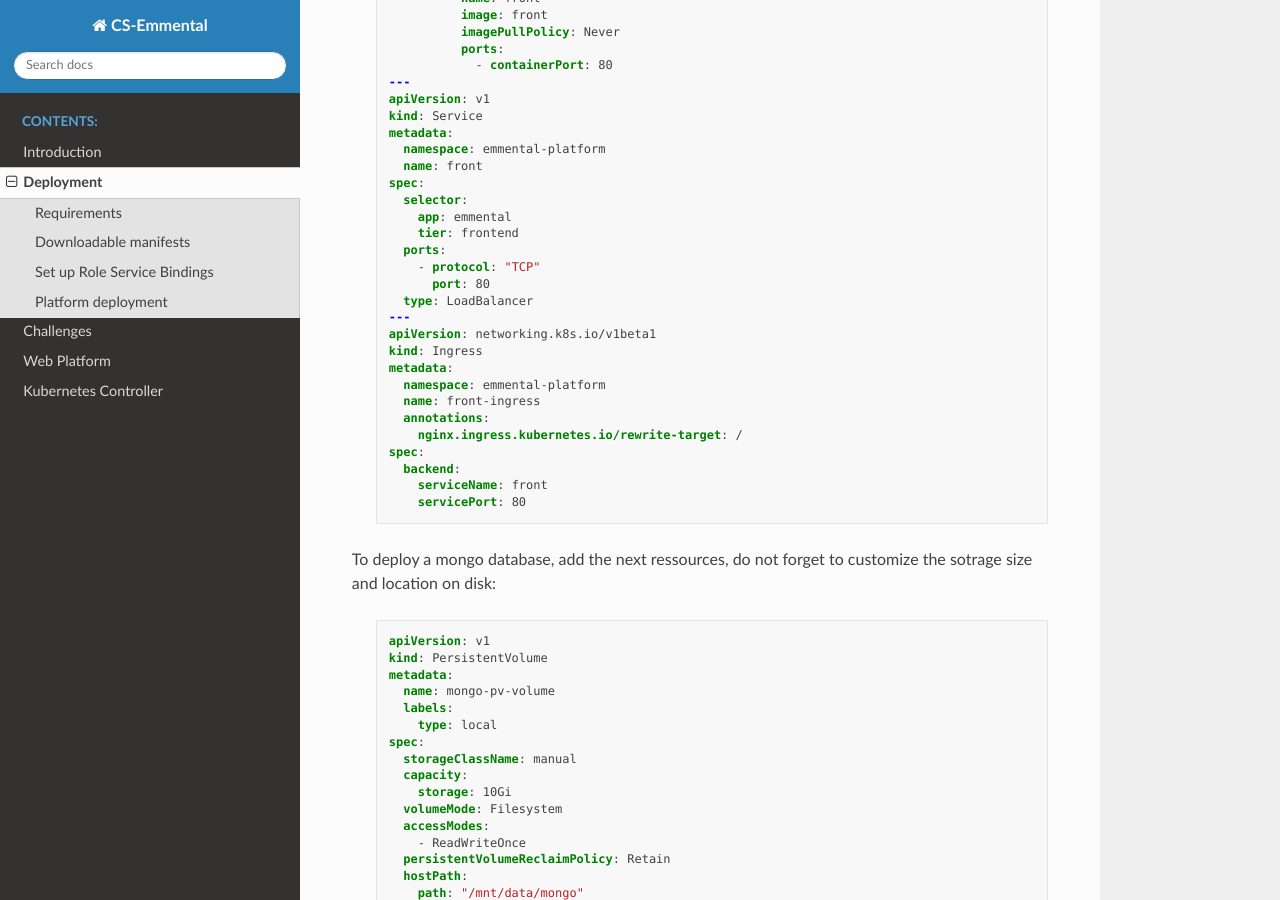
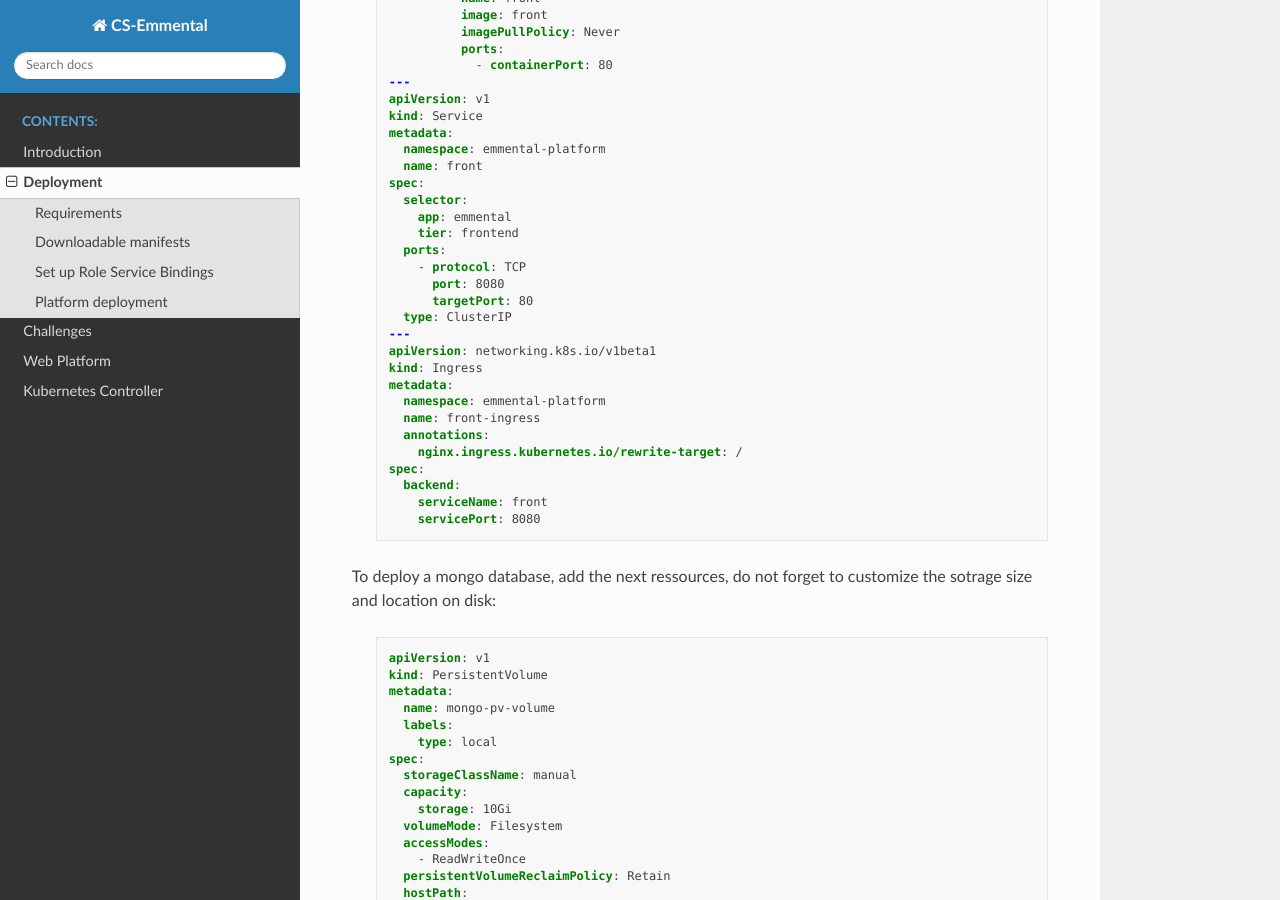
Before and after one commit to CS-Emmental/documentation, a Sphinx documentation site: the page built from source/administration/deployment.rst, in a window 1280 px wide and 900 px high, scrolled down 2477 px. Built offline with Sphinx 7.4.7 and the Read the Docs theme 2.0.0, drawn with Linux system fonts in a browser that asks for light colours.

Commit message:
Do not use LoadBalancer services unsupported by Minikube

```diff
--- a/source/files/front.yaml
+++ b/source/files/front.yaml
@@ -34,9 +34,10 @@ spec:
     app: emmental
     tier: frontend
   ports:
-    - protocol: "TCP"
-      port: 80
-  type: LoadBalancer
+    - protocol: TCP
+      port: 8080
+      targetPort: 80
+  type: ClusterIP
 ---
 apiVersion: networking.k8s.io/v1beta1
 kind: Ingress
@@ -48,4 +49,4 @@ metadata:
 spec:
   backend:
     serviceName: front
-    servicePort: 80
+    servicePort: 8080
```
